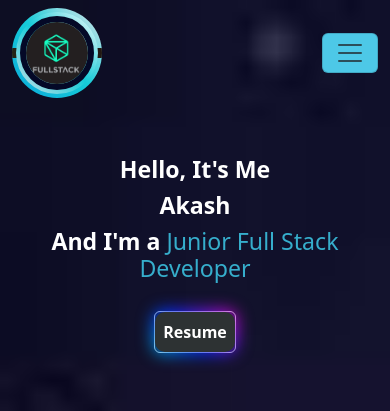
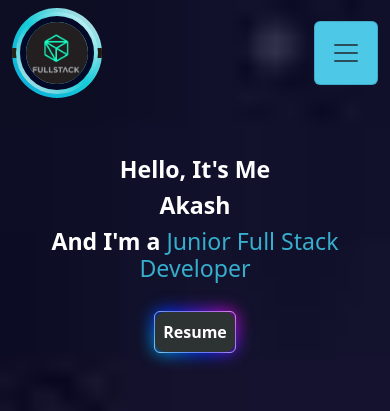
Before and after one commit to akashrgg/Portfolio, a plain HTML site: page index.html in a window 390 px wide. Shown: the top 411 px of the page. Drawn offline with nearby package versions, Linux system fonts and the light colour scheme.

Commit message:
Add files via upload

```diff
--- a/index.html
+++ b/index.html
@@ -33,7 +33,7 @@
 
             <div class="part-1">
 
-              <button class="navbar-toggler txtsk" type="button" data-bs-toggle="collapse"
+              <button class="navbar-toggler txtsk p-3" type="button" data-bs-toggle="collapse"
               data-bs-target="#navbarText" aria-controls="navbarText" aria-expanded="false"
               aria-label="Toggle navigation">
 
```
